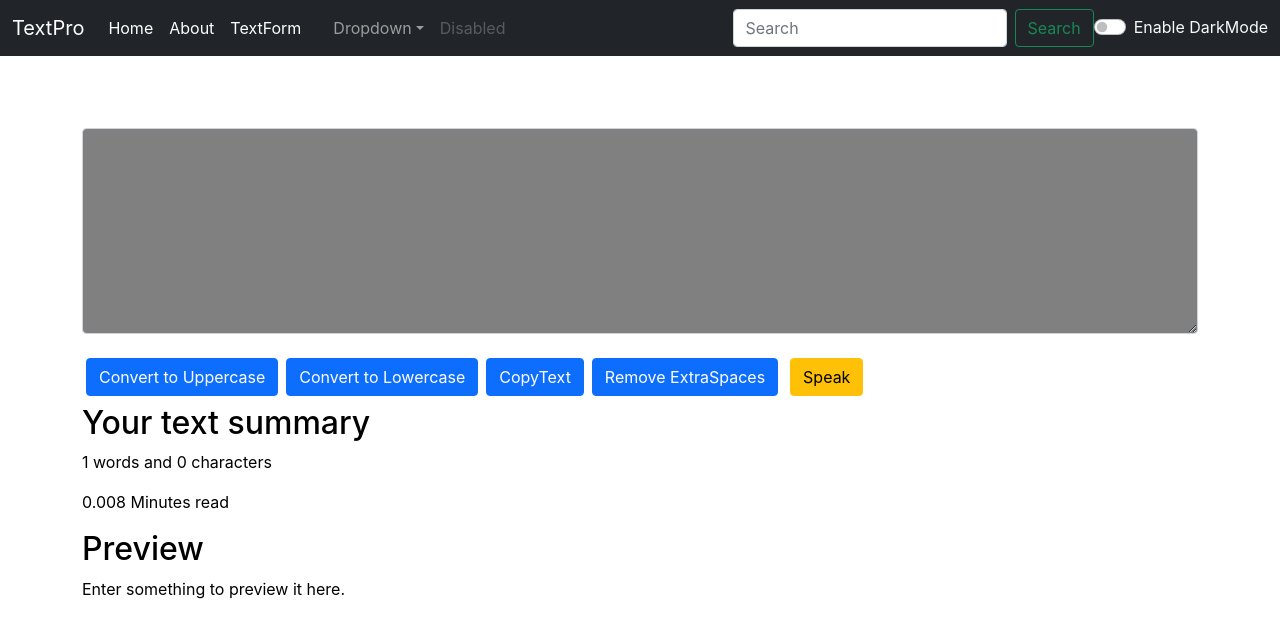
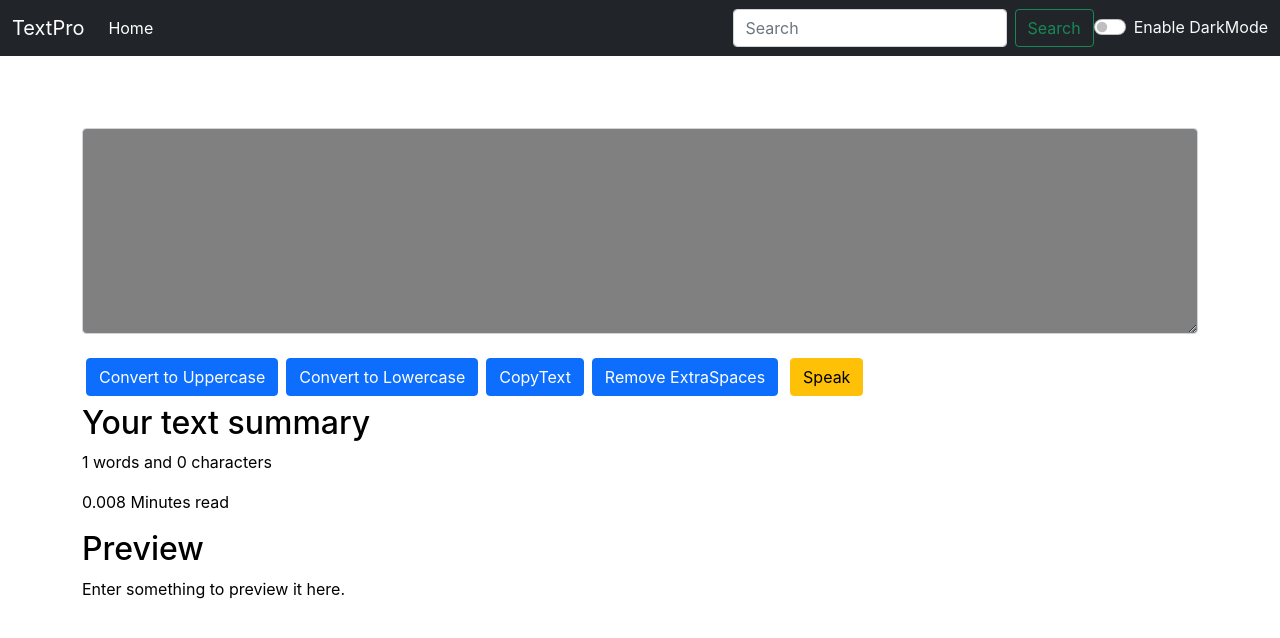
Before and after one commit to isbahchem/TextPro, a React (Create React App) app: page / in a window 1280 px wide. Shown: the top 638 px of the page. Built offline with nearby package versions, Linux system fonts and the light colour scheme.

Commit message:
Navbar errors regarding deployment are solved.

```diff
--- a/src/components/Navbar.js
+++ b/src/components/Navbar.js
@@ -14,29 +14,12 @@ export default function Navbar(props){
         <li className="nav-item">
           <a className="nav-link active" aria-current="page" href="#">Home</a>
         </li>
-        <li className="nav-item">
-          <a className="nav-link active" aria-current="page" href="about">About</a>
-        </li>
-        <li className="nav-item">
-          <a className="nav-link active" aria-current="page" href="TextForm">TextForm</a>
-        </li>
+
+
         <li className="nav-item">
           <a className="nav-link" href="/">{props.aboutText}</a>
         </li>
-        <li className="nav-item dropdown">
-          <a className="nav-link dropdown-toggle" href="#" role="button" data-bs-toggle="dropdown" aria-expanded="false">
-            Dropdown
-          </a>
-          <ul className="dropdown-menu">
-            <li><a className="dropdown-item" href="#">Action</a></li>
-            <li><a className="dropdown-item" href="#">Another action</a></li>
-            <li><hr className="dropdown-divider" /></li>
 
-          </ul>
-        </li>
-        <li classNameName="nav-item">
-          <a className="nav-link disabled">Disabled</a>
-        </li>
       </ul>
       <form className="d-flex" role="search">
         <input className="form-control me-2" type="search" placeholder="Search" aria-label="Search" />
```
